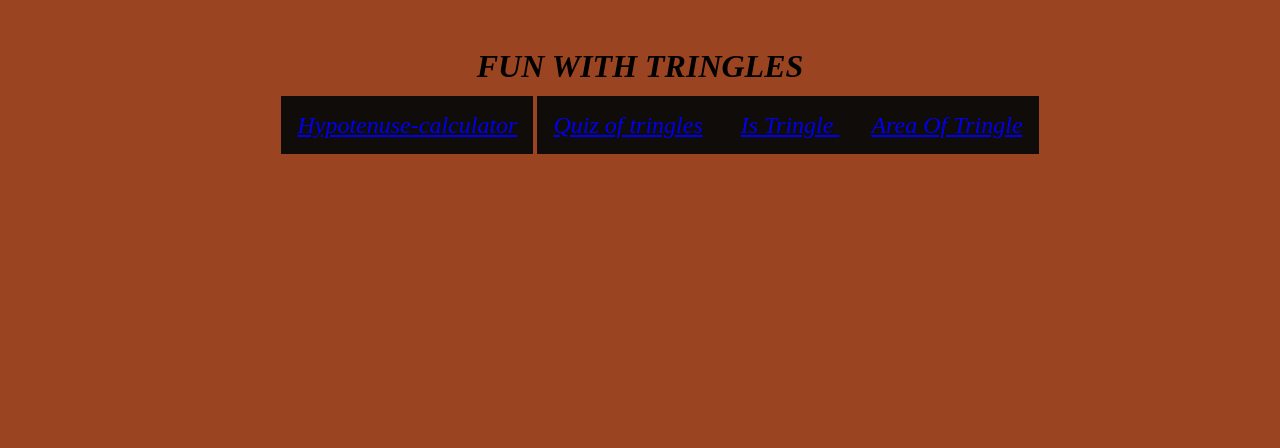
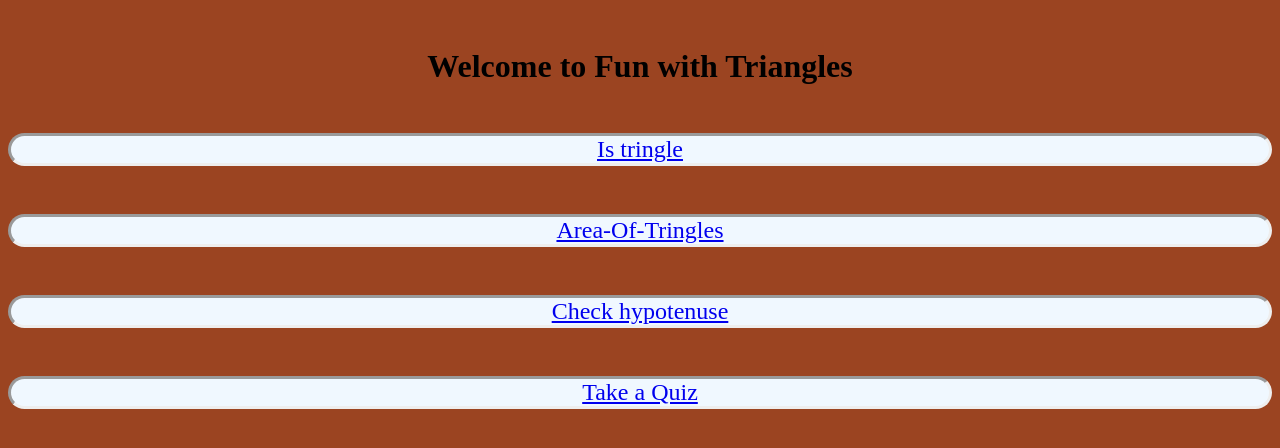
Before and after one commit to ashuashu2/Fun-With-Tringles, a plain HTML site: page index.html in a window 1280 px wide. Drawn offline with Linux system fonts and the light colour scheme.

Commit message:
adding style

```diff
--- a/index.html
+++ b/index.html
@@ -9,19 +9,24 @@
 </head>
 <link rel="stylesheet" href="style.css">
 <body>
-    <nav>
-        <h1>FUN WITH TRINGLES</h1>
-        <ol class="order-list">
-            <li class="list"> <a href="hypotenuse.html">Hypotenuse-calculator</a></li>
-            <li class="list"> <a href="quiz.html">Quiz of tringles</a>
-            <li class="list"><a href="istringle.html">Is Tringle </a></li>
-            <li class="list"><a href="areaoftringle.html">Area Of Tringle</a></li>
 
+ <div class="div">
+        <div>
+            <h1>Welcome to Fun with Triangles</h1>
+            <div class="div">
+                <div class="div">
 
-        </ol>
+                    <a href="istringle.html"><div class="cell">Is tringle</div></a>
+                    <a href="areaoftringle.html"><div class="cell">Area-Of-Tringles</div></a>
+                </div>
+                <div class="div">
+                    <a href="hypotenuse.html"><div class="cell">Check hypotenuse</div></a>
+                    <a href="quiz.html"><div class="cell">Take a Quiz</div></a>
+                </div>
+            </div>
+        </div>
 
-
-    </nav>
+    </div>
 
 </body>
 </html>
--- a/style.css
+++ b/style.css
@@ -295,3 +295,11 @@ p{
 .des{
     font-size: xx-large;
 }
+.cell{
+    font-size:x-large;
+    margin-top: 3rem;
+    background-color: aliceblue;
+    border-radius: 5rem;
+  border-style: inset;
+
+}
```
